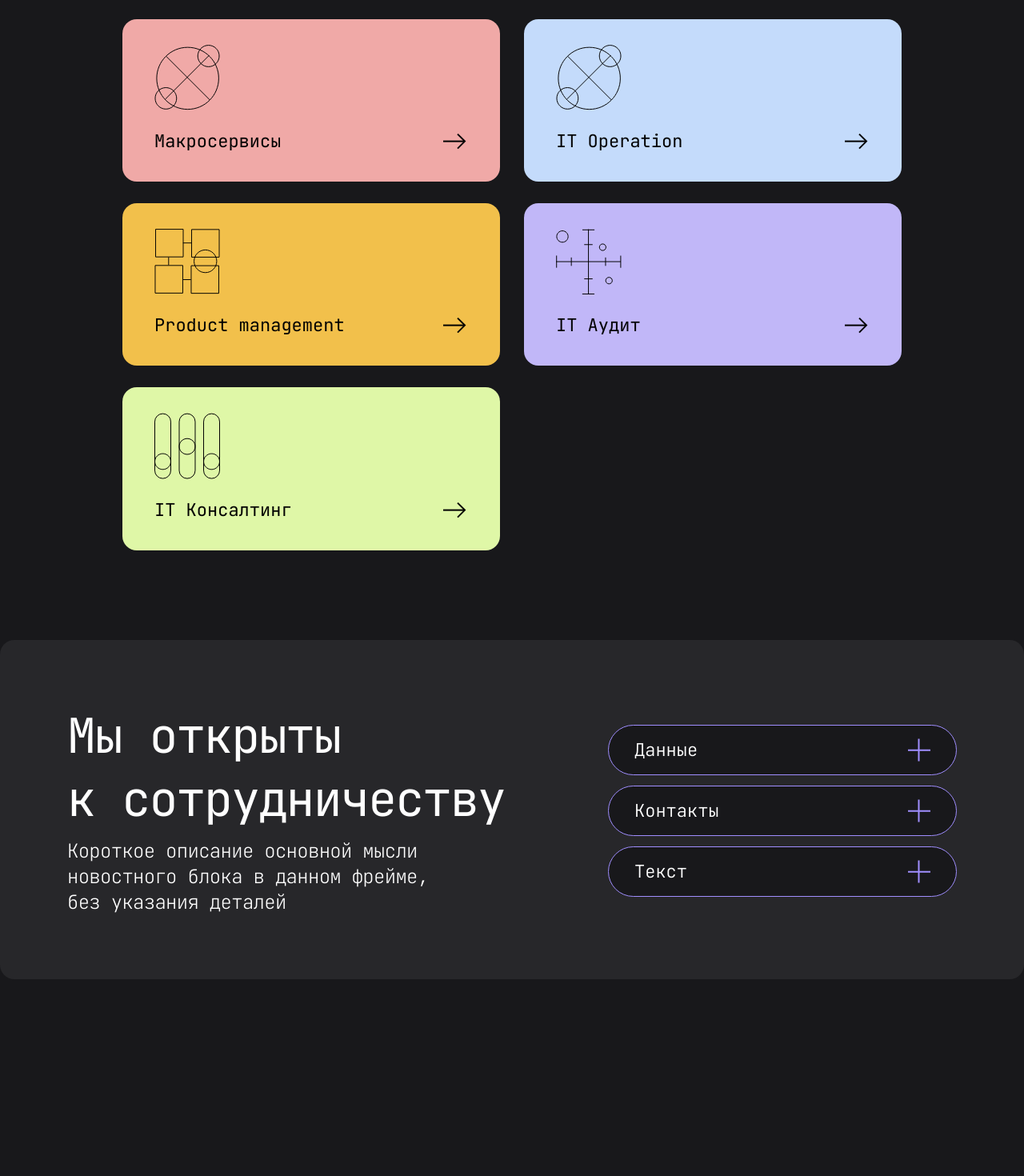
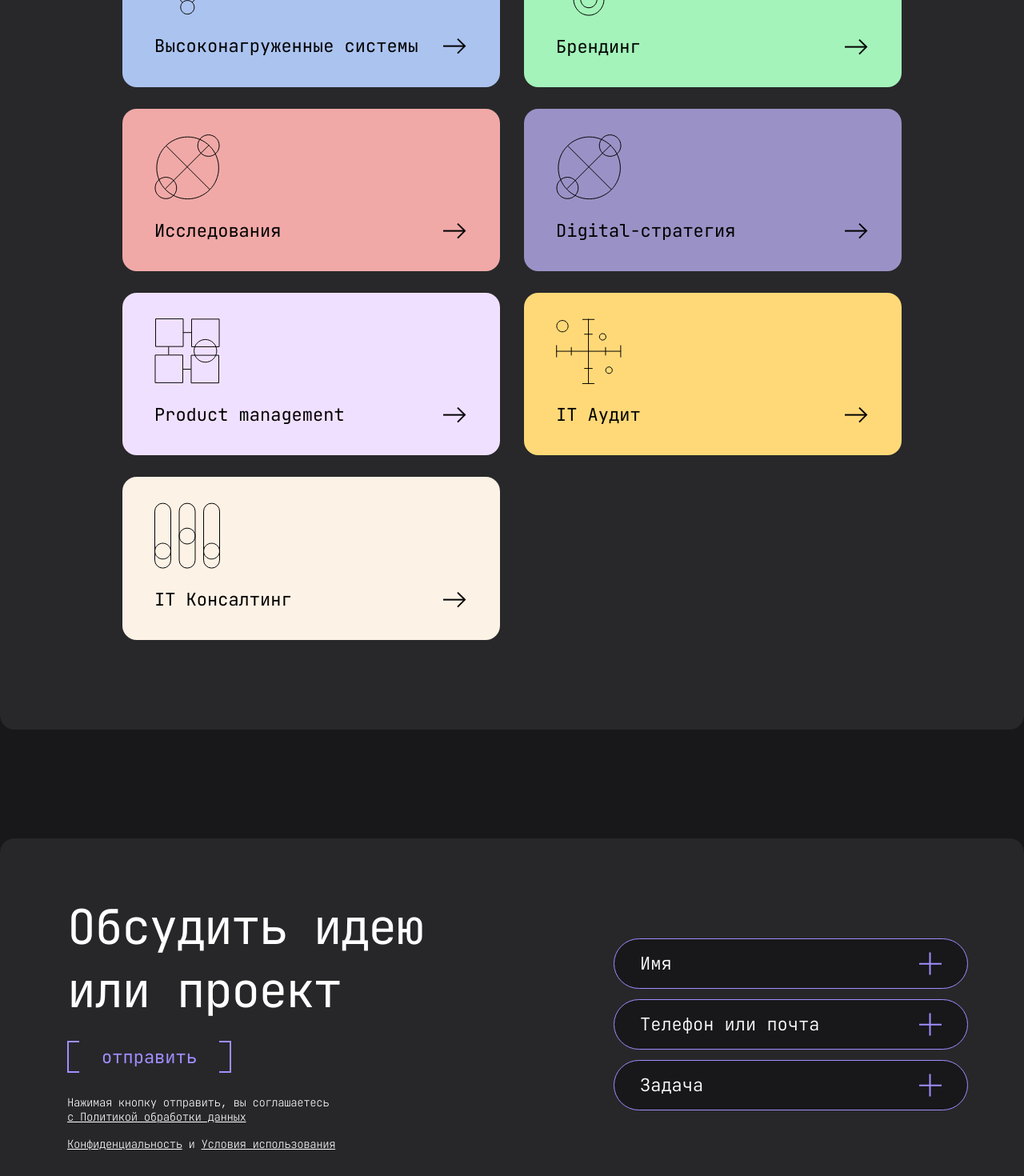
Before and after one commit to kirilldmalyshkin/it-company-lending, a Vue app: page / in a window 1280 px wide. Shown: the part 2560-4030 px from the top of the page at 80% size. Built offline with nearby package versions, Linux system fonts and the light colour scheme.

Commit message:
Rework cases and contact sections

```diff
--- a/src/components/app-accordeon.vue
+++ b/src/components/app-accordeon.vue
@@ -14,11 +14,11 @@ defineProps({
 
 <template>
   <div class="accordion">
-    <div class="accordion__visible" :class="{'accordion__visible_active': isOpen}">
+    <div class="accordion__visible"  @click="isOpen = !isOpen" :class="{'accordion__visible_active': isOpen}">
       <span>
         {{ label }}
       </span>
-      <button @click="isOpen = !isOpen">
+      <button>
         <img v-if="!isOpen" src="/images/open.svg" alt="">
         <img v-else src="/images/close.svg" alt="">
       </button>
@@ -38,6 +38,7 @@ defineProps({
   height: fit-content;
   min-height: 60px;
   &__visible {
+    cursor: pointer;
     position: absolute;
     background: #18181B;
     padding: 16px 32px;
--- a/src/components/app-contact.vue
+++ b/src/components/app-contact.vue
@@ -4,33 +4,46 @@ import AppAccordeon from "src/components/app-accordeon.vue";
 
 <template>
   <div class="contact">
-    <div class="contact__text">
+    <div class="contact__body">
       <h2>
-        Мы открыты к сотрудничеству
+        Обсудить идею <br /> или проект
       </h2>
+      <a href="#" class="btn contact__btn">
+        отправить
+      </a>
       <p>
-        Короткое описание основной мысли новостного блока в данном фрейме, <br>без указания деталей
+        Нажимая кнопку отправить, вы соглашаетесь <br />
+        <a href="#" class="contact__href">с Политикой обработки данных</a>
+      </p>
+      <p>
+        <a href="#" class="contact__href">Конфиденциальность</a> и <a href="#" class="contact__href">Условия использования</a>
       </p>
     </div>
     <div class="contact__accordions">
-      <app-accordeon label="Данные" >#тэги</app-accordeon>
-      <app-accordeon label="Контакты" >#тэги</app-accordeon>
-      <app-accordeon label="Текст" >#тэги</app-accordeon>
+      <app-accordeon label="Имя" ></app-accordeon>
+      <app-accordeon label="Телефон или почта" ></app-accordeon>
+      <app-accordeon label="Задача" >#тэги</app-accordeon>
     </div>
 
   </div>
 </template>
 
 <style scoped lang="scss">
+@import "/src/assets/style/vars";
+
+.contact__body p:first-of-type {
+  margin-bottom: 1rem;
+}
+
 .contact {
   display: grid;
   max-width: 1574px;
   align-items: center;
   width: 100%;
-  margin: 0 auto;
+  margin: 136px auto 0;
   background: #27272A;
   border-radius: 18px;
-  padding: 80px 84px;
+  padding: 71px 70px 64px 84px;
   grid-template-columns: 600px 1fr;
   grid-gap: 120px;
   @media screen and (max-width: 1320px) {
@@ -43,7 +56,7 @@ import AppAccordeon from "src/components/app-accordeon.vue";
     grid-gap: 50px;
   }
 
-  &__text {
+  &__body {
     text-align: left;
     h2 {
       text-align: inherit;
@@ -52,6 +65,28 @@ import AppAccordeon from "src/components/app-accordeon.vue";
     @media screen and (max-width: 769px) {
       text-align: center;
     }
+
+    //p:first-child {
+    //  margin-bottom: 16px;
+    //}
+  }
+
+  &__btn {
+    color: $color-light-blue;
+    margin-top: 24px;
+    margin-bottom: 28px;
+    font-weight: 400;
+    font-size: 22px;
+    line-height: 29px;
+    width: 175px;
+
+    &::before, &::after {
+      border-color: $color-light-blue;
+    }
+  }
+
+  &__href {
+    text-decoration-line: underline;
   }
 
   &__accordions {
@@ -59,6 +94,13 @@ import AppAccordeon from "src/components/app-accordeon.vue";
     flex-direction: column;
     grid-gap: 16px;
   }
+
+  p {
+    font-weight: 200;
+    font-size: 14px;
+    line-height: 18px;
+    letter-spacing: -0.03em;
+  }
 }
 
 </style>
--- a/src/pages/intro/case-card-component.vue
+++ b/src/pages/intro/case-card-component.vue
@@ -28,6 +28,7 @@
 
 <style scoped lang="scss">
   .case-card {
+    cursor: pointer;
     padding: 32px 42px 36px 40px;
     border-radius: 18px;
     @media screen and (max-width: 1100px) {
--- a/src/pages/intro/cases-section.vue
+++ b/src/pages/intro/cases-section.vue
@@ -2,15 +2,15 @@
 import CaseCardComponent from "src/pages/intro/case-card-component.vue";
 
 const cases = [
-  { text: 'Web-разработка', image: '/images/index/cases/Icon1.svg', color: '#C4DBFB'},
-  { text: 'Mobile - разработка', image: '/images/index/cases/Icon2.svg', color: '#DFF7A7'},
-  { text: 'Высоконагруженные системы', image: '/images/index/cases/Icon3.svg', color: '#F2C04B'},
-  { text: 'Брендинг', image: '/images/index/cases/Icon4.svg', color: '#C1B7F8'},
-  { text: 'Макросервисы', image: '/images/index/cases/Icon2.svg', color: '#F0A9A7'},
-  { text: 'IT Operation', image: '/images/index/cases/Icon2.svg', color: '#C4DBFB'},
-  { text: 'Product management', image: '/images/index/cases/Icon5.svg', color: '#F2C04B'},
-  { text: 'IT Аудит', image: '/images/index/cases/Icon6.svg', color: '#C1B7F8'},
-  { text: 'IT Консалтинг', image: '/images/index/cases/Icon7.svg', color: '#DFF7A7'}
+  { text: 'Web-разработка', image: '/images/index/cases/Icon1.svg', color: '#C0EAFF'},
+  { text: 'Mobile - разработка', image: '/images/index/cases/Icon2.svg', color: '#F1F8C0'},
+  { text: 'Высоконагруженные системы', image: '/images/index/cases/Icon3.svg', color: '#ABC3EF'},
+  { text: 'Брендинг', image: '/images/index/cases/Icon4.svg', color: '#A4F3BA'},
+  { text: 'Исследования', image: '/images/index/cases/Icon2.svg', color: '#F0A9A7'},
+  { text: 'Digital-стратегия', image: '/images/index/cases/Icon2.svg', color: '#9A92C6'},
+  { text: 'Product management', image: '/images/index/cases/Icon5.svg', color: '#F0E0FF'},
+  { text: 'IT Аудит', image: '/images/index/cases/Icon6.svg', color: '#FFD978'},
+  { text: 'IT Консалтинг', image: '/images/index/cases/Icon7.svg', color: '#FDF2E6'}
 ]
 </script>
 
@@ -18,10 +18,10 @@ const cases = [
   <section id="cases" class="cases">
     <div class="cases__text container text-center">
       <h2>
-        Поможем решить любую задачу
+        Полный цикл разработки проекта
       </h2>
       <p>
-        Собственные инвестиционные проекты в различных отраслях позволили нам получить практический опыт и понять реальные потребности бизнеса.
+        Мы определяем бизнес-задачи, проводим исследования, проектируем интерфейсы и пишем пользовательские сценарии, создаем дизайн, верстаем и разрабатываем функционал, тестируем и публикуем, с последующей поддержкой
       </p>
     </div>
     <div class="cases__cards container">
@@ -32,12 +32,51 @@ const cases = [
 
 <style scoped lang="scss">
   .cases {
-    margin-top: 70px;
-    margin-bottom: 112px;
+    max-width: 1574px;
+    //box-sizing: border-box;
+    position: relative;
+    //border: 1px solid transparent;
+    //background-image: linear-gradient(90deg, rgba(128,128,128,1) 0%, rgba(128,128,128,0) 100%);
+    //background-origin: border-box;
+    //background-clip: content-box, border-box;
+    border-radius: 18px;
+    overflow: hidden;
+    //background: linear-gradient(180deg, #27272A 0%, rgba(39, 39, 42, 0) 50%, #27272A 100%);
+    //background-clip: padding-box;
+    //box-shadow: 0 0 0 1px inset linear-gradient(180deg, #27272A 0%, rgba(39, 39, 42, 0) 50%, #27272A 100%);
+    padding: 80px 49px 112px;
+    margin: 0 auto;
+    //background-color: #28282A;
     @media screen and (max-width: 769px){
-      margin-top: 30px;
-      margin-bottom: 0;
+      //margin-top: 30px;
+      //margin-bottom: 0;
     }
+
+    &::before {
+      content: "";
+      background-image: linear-gradient(180deg, #27272A 0%, rgba(39, 39, 42, 0) 100%);
+      border-radius: 18px;
+      height: 100%;
+      left: -1px;
+      top: -1px;
+      right: -1px;
+      position: absolute;
+      width: auto;
+      z-index: -1;
+    }
+
+    &::after {
+      content: "";
+      position: absolute;
+      top: 0;
+      right: 0;
+      bottom: 0;
+      left: 0;
+      background-color: #28282A;
+      border-radius: 16px;
+      z-index: -1;
+    }
+
     &__text {
       max-width: 1200px;
       margin-bottom: 80px;
```
